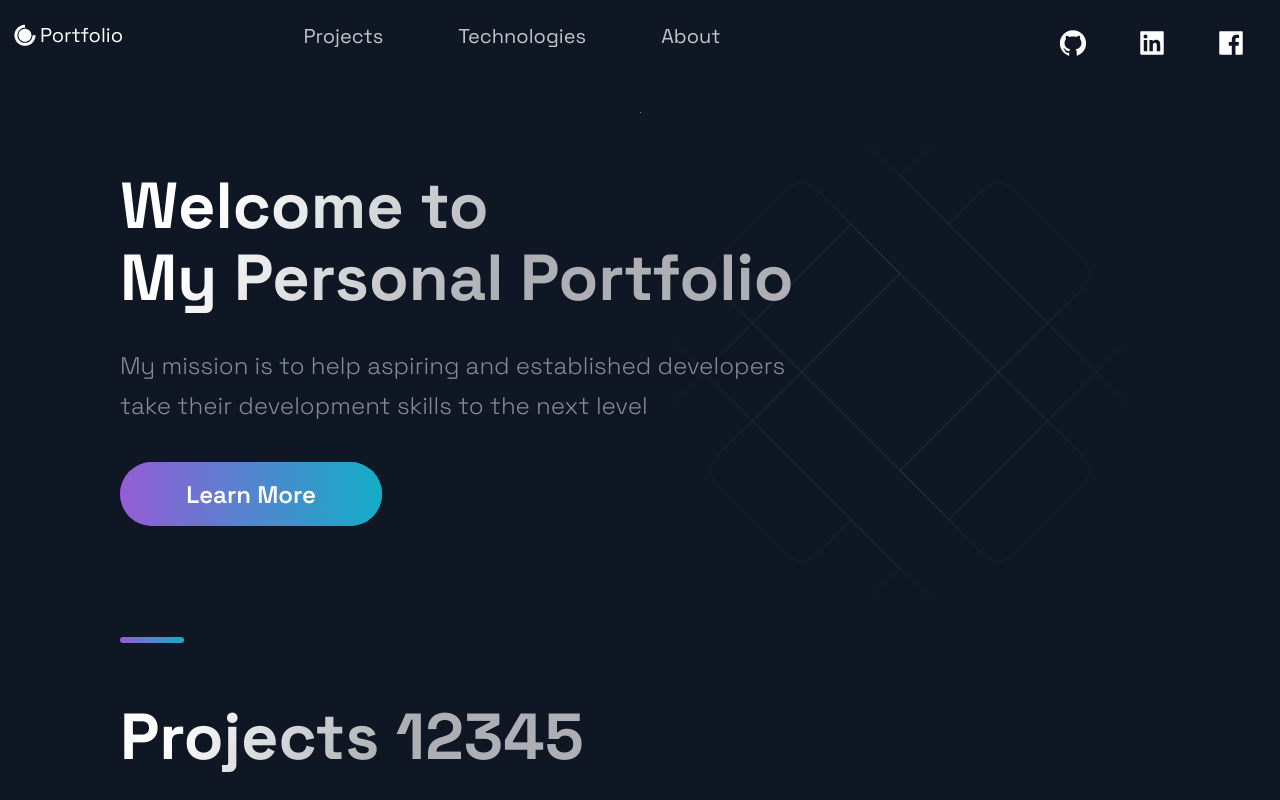
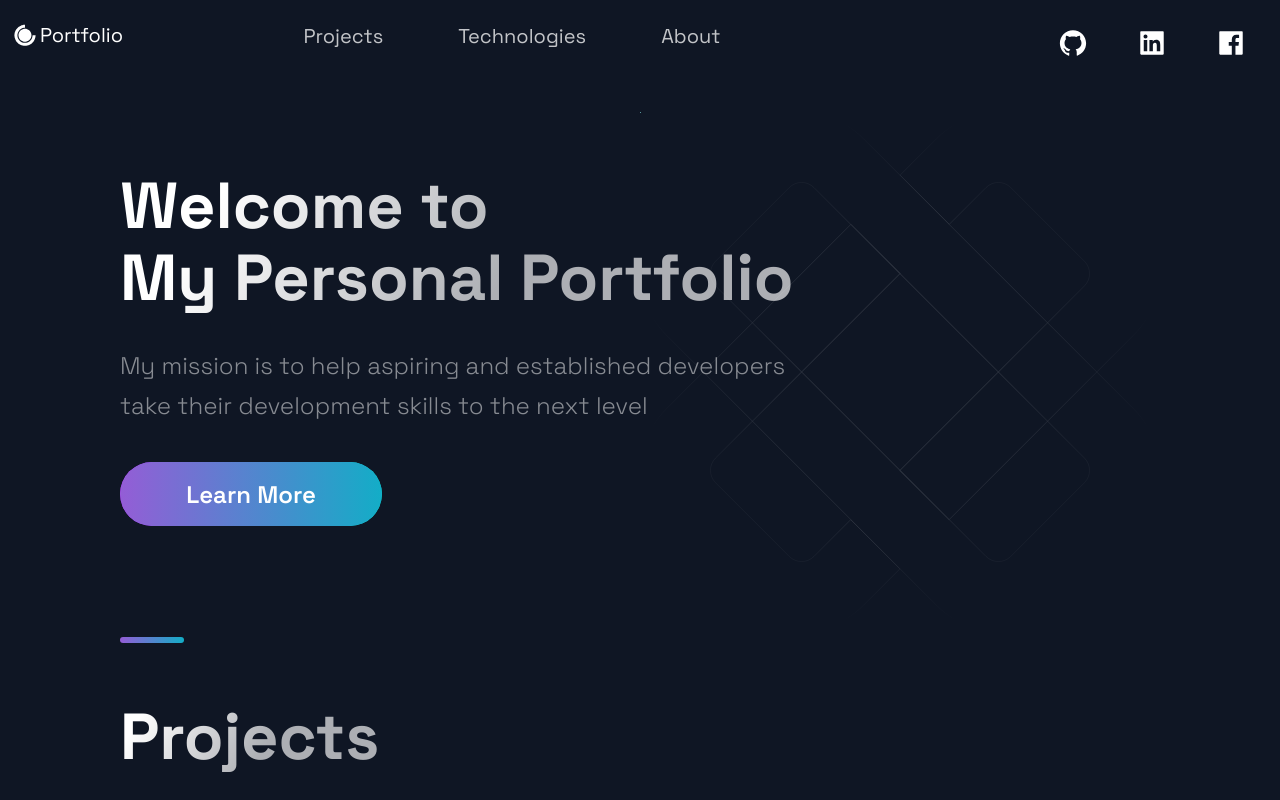
Before and after one commit to davidpedrero/David-Pedero-Portfolio, a Next.js app: page / in a window 1280 px wide. Shown: the top 800 px of the page. Built offline with nearby package versions, Linux system fonts and the light colour scheme.

Commit message:
Please work

```diff
--- a/src/components/Projects/Projects.js
+++ b/src/components/Projects/Projects.js
@@ -9,7 +9,7 @@ import { projects } from '../../constants/constants';
 const Projects = () => (
 <Section nopadding id="projects">
   <SectionDivider/>
-  <SectionTitle main>Projects 12345</SectionTitle>
+  <SectionTitle main>Projects</SectionTitle>
   <GridContainer>
     {projects.map(({id, image, title, description, tags, source, visit}) => (
       <BlogCard key={id}>
```
